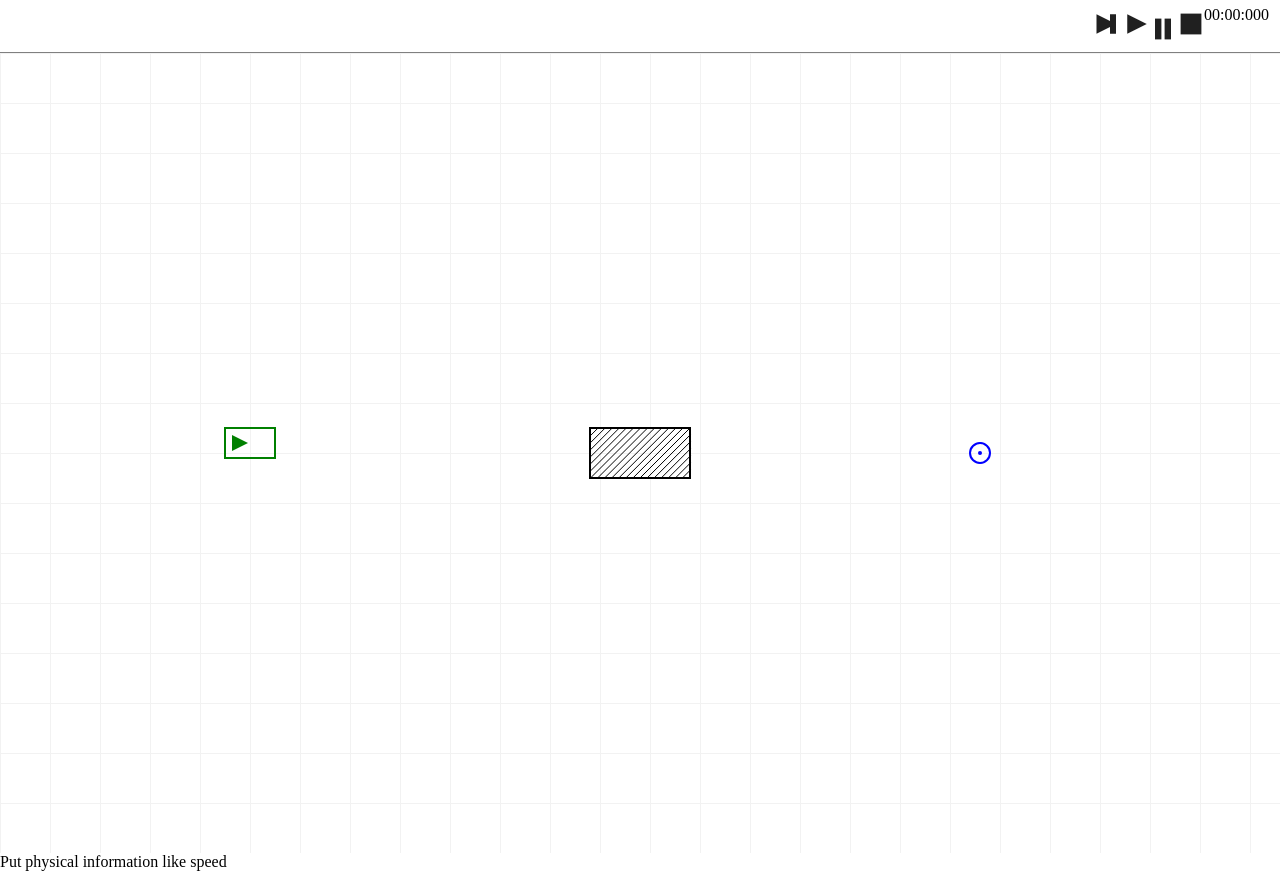
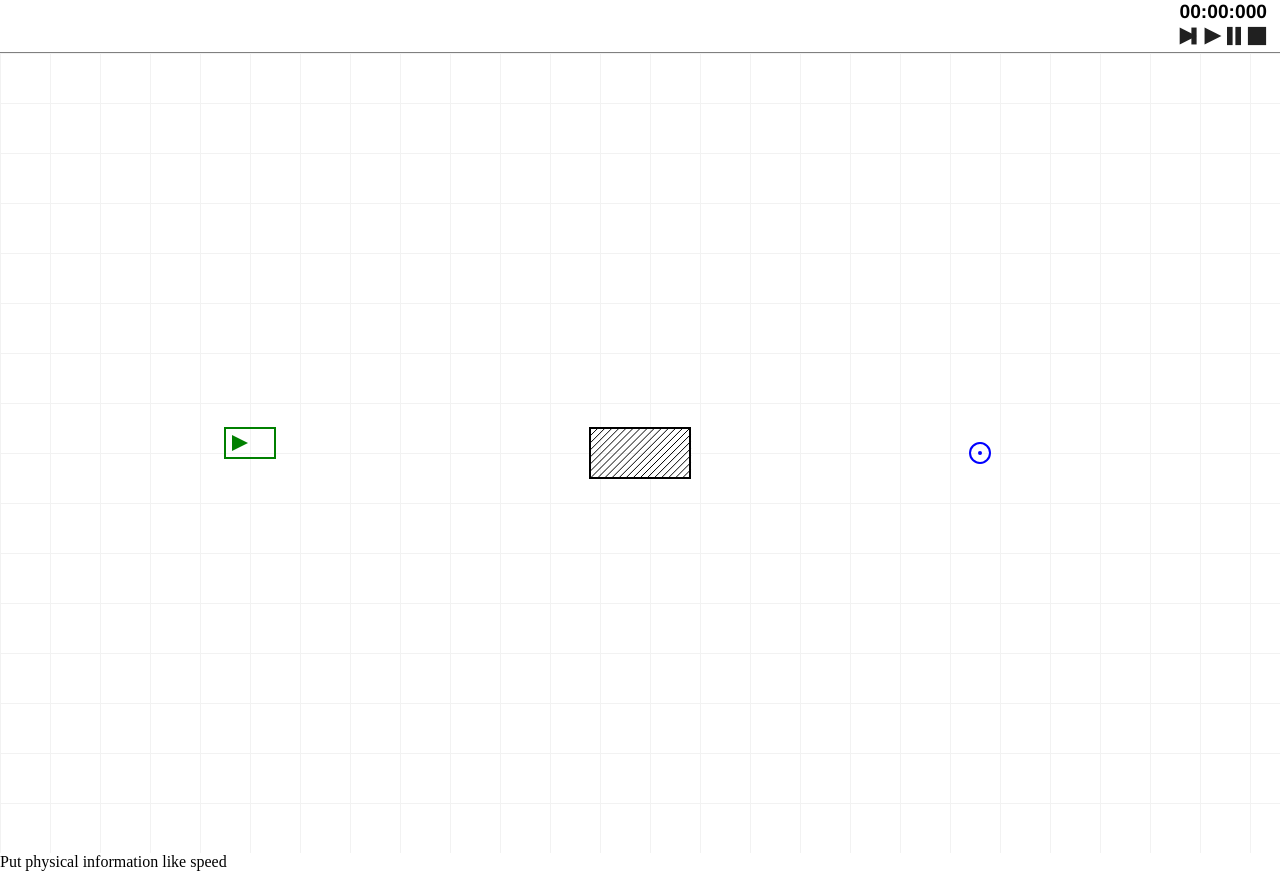
Before and after one commit to marcelritzschke/explorative-trajectory-planner, a website: page index.html in a window 1280 px wide. Drawn offline with Linux system fonts and the light colour scheme.

Commit message:
fixing layout

```diff
--- a/controller.js
+++ b/controller.js
@@ -31,6 +31,7 @@ class Controller {
     this._currentLayer = 0;
     this._gotFinalTrajectory = false;
     this._planner.reset();
+    this.updateTimerOnScreen();
   }
 
   execute() {
--- a/index.html
+++ b/index.html
@@ -17,15 +17,18 @@
 </head>
 <body onload="initializeView(); initializePlanner(); initializeMotion(); initializeController()">
     <header>
-        <div id="timer" class="timer">
-            00:00:000
-        </div>
-        <div class="control-section">
-            <span onclick="controller.reset(), view.reset()" class="reset-button"></span>
+        <section class="timer-section">
+            <span class="settings-description">Settings follow here</span>
+            <span id="timer" class="timer">00:00:000</span>
+        </section>
+        <section class="control-section">
+            <span class="settings-description">Settings follow here</span>
+            <div onclick="controller.reset(), view.reset()" class="reset-button"></div>
             <span onclick="controller.pause()" class="pause-button"></span>
             <span onclick="controller.play()" class="play-button"></span>
             <span onclick="controller.step()" class="step-button"></span>
-        </div>
+        </section>
+
     </header>
     <section class="container">
         <canvas id="mainView" class="canvas"></canvas>
--- a/style.css
+++ b/style.css
@@ -23,11 +23,23 @@ header {
     padding: 0px;
     margin: 0px;
 }
+.timer-section {
+    height: 22px;
+}
+.control-section {
+    height: 28px;
+}
+.settings-description {
+    color: white;
+}
 .timer {
     float: right;
     position: relative;
-    top: 5px;
-    right: 10px;
+    top: 0px;
+    right: 12px;
+    font-size: larger;
+    font-weight: bold;
+    font-family: 'Helvetica';
 }
 .control-section {
     width: 100%;
@@ -39,18 +51,18 @@ header {
     width: 20px;
     height: 26px;
     position: relative;
-    top: 15px;
-    right: 15px;
+    top: 0px;
+    right: 9px;
     border-style: solid;
     border-width: 0px 8px 0px 8px;
     border-color: #202020;
-    transform: scale(.8);
+    transform: scale(.7);
     transition: 50ms all ease;
 }
 .pause-button:hover {
     cursor: pointer;
     border-color: #707070;
-    transform: scale(.75);
+    transform: scale(.65);
 }
 .play-button {
     float: right;
@@ -59,18 +71,18 @@ header {
     width: 26px;
     height: 26px;
     position: relative;
-    right: 18px;
-    top: 10px;
+    right: 7px;
+    top: 0px;
     border-style: solid;
     border-width: 13px 0px 13px 26px;
     border-color: transparent transparent transparent #202020;
-    transform: scale(.75);
+    transform: scale(.65);
     transition: 50ms all ease;
 }
 .play-button:hover {
     cursor: pointer;
     border-color: transparent transparent transparent #707070;
-    transform: scale(.7);
+    transform: scale(.6);
 }
 .step-button {
     float: right;
@@ -79,14 +91,13 @@ header {
     width: 8px;
     height: 26px;
     position: relative;
-    right: 25px;
-    top: 10px;
+    right: 9px;
+    top: 0px;
     background: #202020;
-    transform: scale(.75);
+    transform: scale(.65);
     transition: 50ms all ease;
 }
 .step-button::before {
-    float: right;
     content: "";
     box-sizing: border-box;
     position: absolute;
@@ -100,7 +111,7 @@ header {
 .step-button:hover {
     cursor: pointer;
     background: #707070;
-    transform: scale(.7);
+    transform: scale(.6);
 }
 .step-button:hover::before {
     border-color: transparent transparent transparent #707070;
@@ -112,14 +123,14 @@ header {
     width: 26px;
     height: 26px;
     position: relative;
-    top: 10px;
-    right: 10px;
+    right: 9px;
+    top: 0px;
     background: #202020;
-    transform: scale(.8);
+    transform: scale(.7);
     transition: 50ms all ease;
 }
 .reset-button:hover {
     cursor: pointer;
     background: #707070;
-    transform: scale(.75);
+    transform: scale(.65);
 }
```
